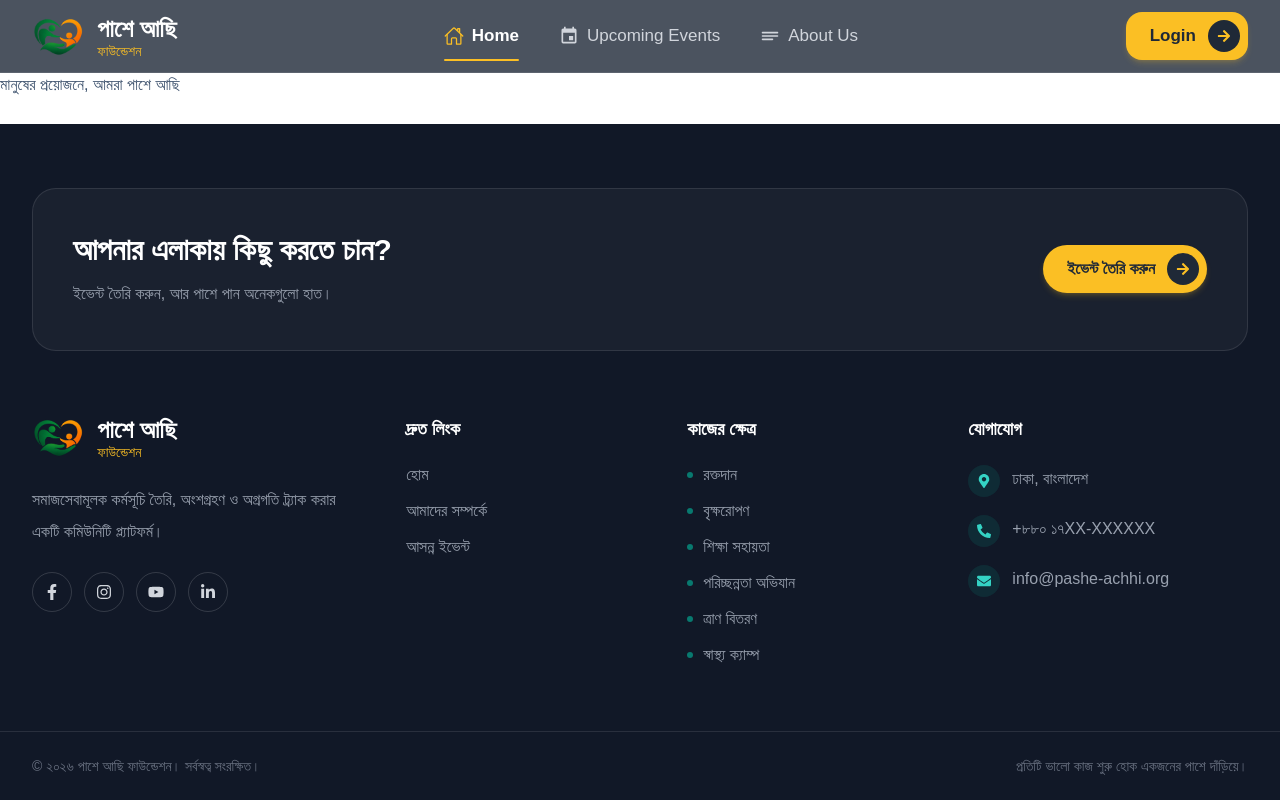
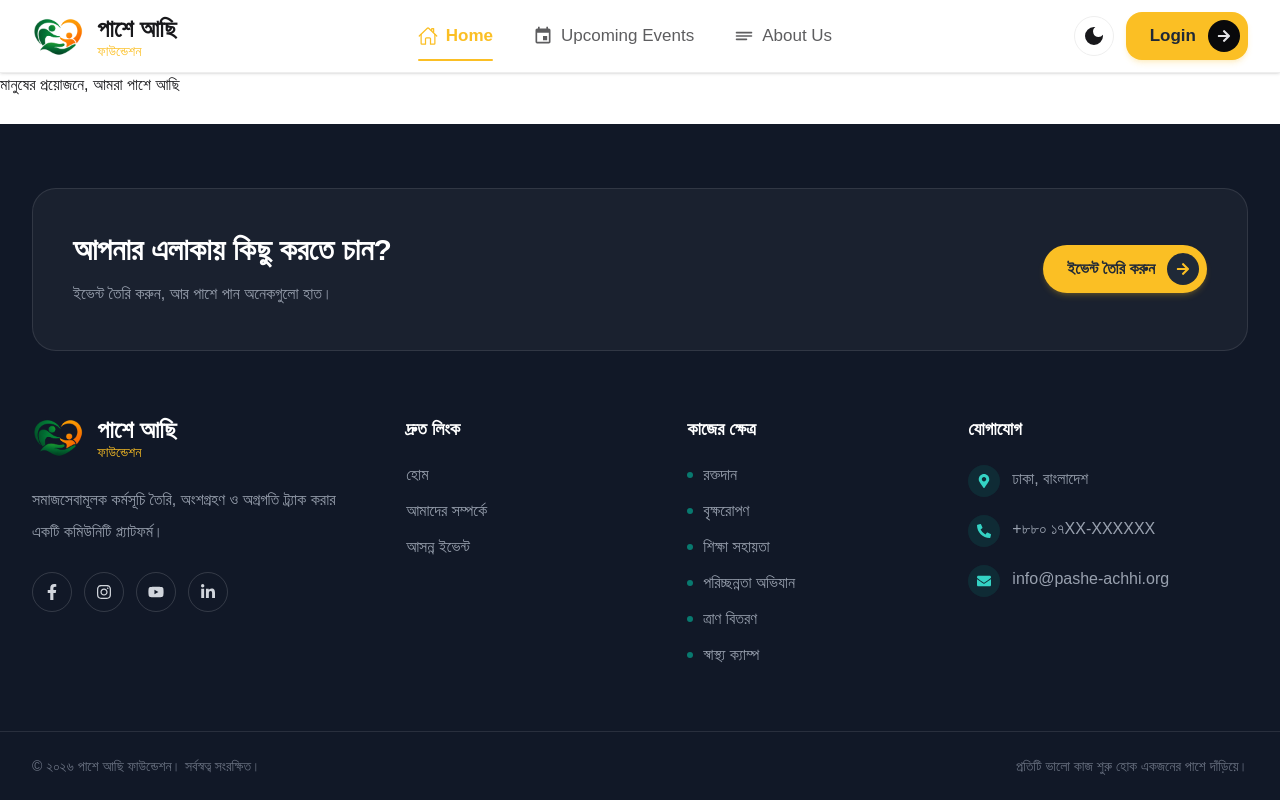
Before and after one commit to azadul-islam-git/pashe-achi-client, a Next.js app: page / in a window 1280 px wide. Built offline with nearby package versions, Linux system fonts and the light colour scheme; a web font is replaced by a local one.

Commit message:
dark mode added

```diff
--- a/package.json
+++ b/package.json
@@ -10,6 +10,7 @@
   },
   "dependencies": {
     "next": "16.4.5",
+    "next-themes": "^0.4.6",
     "react": "19.3.0",
     "react-dom": "19.3.0",
     "react-icons": "^5.7.0"
--- a/src/app/globals.css
+++ b/src/app/globals.css
@@ -2,6 +2,11 @@
 @plugin "daisyui" {
   themes:
     light --default,
-    dark --prefersdark,
-    winter;
+    dark;
 }
+
+[data-theme="light"],
+[data-theme="dark"] {
+  --color-primary: #fbbf24;
+  --color-primary-content: #1f2937;
+}
--- a/src/app/layout.tsx
+++ b/src/app/layout.tsx
@@ -3,6 +3,7 @@ import { Anek_Bangla } from "next/font/google";
 import "./globals.css";
 import Navbar from "@/components/Navbar";
 import Footer from "@/components/Footer";
+import ThemeProvider from "./providers/ThemeProvider";
 
 const anekBangla = Anek_Bangla({
   variable: "--font-geist-sans",
@@ -18,13 +19,19 @@ export default function RootLayout({ children }: LayoutProps<"/">) {
   return (
     <html
       lang="en"
-      data-theme="winter"
+      suppressHydrationWarning
       className={`${anekBangla.className}  h-full antialiased`}
     >
       <body className="min-h-full flex flex-col">
-        <Navbar />
-        <div className="flex-1">{children}</div>
-        <Footer />
+        <ThemeProvider
+          attribute="data-theme"
+          defaultTheme="light"
+          enableSystem={false}
+        >
+          <Navbar />
+          <div className="flex-1">{children}</div>
+          <Footer />
+        </ThemeProvider>
       </body>
     </html>
   );
--- /dev/null
+++ b/src/app/providers/ThemeProvider.tsx
@@ -0,0 +1,14 @@
+"use client";
+
+import { ThemeProvider as NextThemesProvider } from "next-themes";
+import type { ThemeProviderProps } from "next-themes";
+
+const ThemeProvider = ({ children, ...props }: ThemeProviderProps) => {
+  return (
+    <NextThemesProvider {...props} storageKey="pashe-achi-theme">
+      {children}
+    </NextThemesProvider>
+  );
+};
+
+export default ThemeProvider;
--- a/src/components/Navbar.tsx
+++ b/src/components/Navbar.tsx
@@ -7,6 +7,7 @@ import { MdClose } from "react-icons/md";
 import { FaArrowRight } from "react-icons/fa";
 import { FiMenu } from "react-icons/fi";
 import Navlinks from "./shared/Navlinks";
+import ThemeToggle from "./shared/ThemeToggle";
 
 const navLinks = [
   { name: "Home", href: "/", icon: "home" as const },
@@ -20,7 +21,7 @@ const navLinks = [
 
 const Navbar = () => {
   return (
-    <nav className="sticky top-0 z-50 w-full border-b border-white/10 bg-[#1F2937]/90 backdrop-blur-md supports-backdrop-filter:bg-[#1F2937]/80">
+    <nav className="sticky top-0 z-50 w-full border-b border-base-300 bg-base-100/95 text-base-content shadow-sm backdrop-blur-md transition-colors duration-300">
       <div className="mx-auto flex max-w-[1600px] items-center justify-between px-5 py-3 sm:px-8">
         {/* Logo */}
         <Link
@@ -37,7 +38,7 @@ const Navbar = () => {
           />
 
           <div className="flex flex-col">
-            <span className="text-xl font-bold leading-tight text-white sm:text-2xl">
+            <span className="text-xl font-bold leading-tight text-base-content sm:text-2xl">
               পাশে আছি
             </span>
             <span className="text-xs leading-none text-[#FBBF24] sm:text-sm">
@@ -54,34 +55,44 @@ const Navbar = () => {
         </div>
 
         {/* Tablet and Desktop Login Button */}
+        <div className="hidden items-center gap-3 md:flex">
+          <ThemeToggle />
           <Link
             href="/login"
-          className="group hidden items-center gap-3 rounded-2xl bg-[#FBBF24] py-2 pl-6 pr-2 text-base font-semibold text-[#1F2937] shadow-md shadow-[#FBBF24]/20 transition-all duration-200 hover:-translate-y-0.5 hover:bg-[#FCD34D] hover:shadow-lg hover:shadow-[#FBBF24]/40 active:translate-y-0 active:scale-[0.97] focus-visible:outline-none focus-visible:ring-2 focus-visible:ring-white focus-visible:ring-offset-2 focus-visible:ring-offset-[#1F2937] md:flex lg:text-[17px]"
+            className="group hidden items-center gap-3 rounded-2xl bg-[#FBBF24] py-2 pl-6 pr-2 text-base font-semibold text-[#1F2937] shadow-md shadow-[#FBBF24]/20 transition-all duration-200 hover:-translate-y-0.5 hover:bg-[#FCD34D] hover:shadow-lg hover:shadow-[#FBBF24]/40 active:translate-y-0 active:scale-[0.97] focus-visible:outline-none focus-visible:ring-2 focus-visible:ring-white focus-visible:ring-offset-2 focus-visible:ring-offset-base-100 md:flex lg:text-[17px]"
           >
             Login
-          <span className="flex h-8 w-8 items-center justify-center rounded-2xl bg-[#1F2937] text-[#FBBF24] transition-transform duration-200 group-hover:translate-x-0.5">
+            <span className="flex h-8 w-8 items-center justify-center rounded-2xl bg-neutral text-neutral-content transition-transform duration-200 group-hover:translate-x-0.5">
               <FaArrowRight className="h-3.5 w-3.5 transition-transform duration-200 group-hover:translate-x-0.5" />
             </span>
           </Link>
+        </div>
 
         {/* Mobile Menu */}
         <details className="group relative md:hidden">
           <summary
             aria-label="Toggle navigation menu"
-            className="flex cursor-pointer list-none items-center justify-center rounded-lg p-2 text-white transition-colors hover:bg-white/10 focus-visible:outline-none focus-visible:ring-2 focus-visible:ring-[#FBBF24] group-open:bg-white/10 [&::-webkit-details-marker]:hidden"
+            className="flex cursor-pointer list-none items-center justify-center rounded-lg p-2  transition-colors text-base-content hover:bg-base-200 focus-visible:outline-none focus-visible:ring-2 focus-visible:ring-[#FBBF24] group-open:bg-white/10 [&::-webkit-details-marker]:hidden"
           >
             <FiMenu className="h-7 w-7 group-open:hidden" />
             <MdClose className="hidden h-7 w-7 group-open:block" />
           </summary>
 
           {/* Mobile Dropdown Menu */}
-          <div className="absolute right-0 top-full z-50 mt-4 w-[min(90vw,320px)] rounded-2xl border border-white/10 bg-[#1F2937] p-3 shadow-2xl shadow-black/40">
+          <div className="absolute right-0 top-full z-50 mt-3 w-[min(90vw,320px)] rounded-2xl border border-base-300 bg-base-100 p-3 text-base-content shadow-2xl shadow-black/10">
             <div className="flex flex-col gap-1">
               {navLinks.map((link) => (
                 <Navlinks key={link.name} {...link} variant="mobile" />
               ))}
 
               <div className="my-2 h-px bg-white/10" />
+              <div className="flex items-center justify-between rounded-xl px-4 py-3">
+                <span className="text-sm font-medium text-base-content">
+                  Theme
+                </span>
+
+                <ThemeToggle />
+              </div>
 
               <Link
                 href="/login"
--- a/src/components/shared/Navlinks.tsx
+++ b/src/components/shared/Navlinks.tsx
@@ -36,13 +36,13 @@ const Navlinks = ({ href, name, icon, variant = "desktop" }: NavLinkProps) => {
     variant === "mobile"
       ? `rounded-xl px-4 py-3 ${
           isActive
-            ? "bg-white/10 font-semibold text-[#FBBF24]"
-            : "text-gray-300 hover:bg-white/5 hover:text-white"
+            ? "bg-primary/10 font-semibold text-primary"
+            : "text-base-content/70 hover:bg-base-200 hover:text-base-content"
         }`
       : `relative rounded-md py-2 lg:text-[17px] after:absolute after:inset-x-0 after:-bottom-1 after:h-0.5 after:origin-left after:rounded-full after:bg-[#FBBF24] after:transition-transform ${
           isActive
-            ? "font-semibold text-white after:scale-x-100"
-            : "text-gray-300 hover:text-white after:scale-x-0 hover:after:scale-x-100"
+            ? "font-semibold text-primary after:scale-x-100"
+            : "text-base-content/70 hover:text-base-content after:scale-x-0 hover:after:scale-x-100"
         }`;
 
   return (
@@ -51,9 +51,7 @@ const Navlinks = ({ href, name, icon, variant = "desktop" }: NavLinkProps) => {
       aria-current={isActive ? "page" : undefined}
       className={`${base} ${styles}`}
     >
-      <Icon
-        className={`h-5 w-5 shrink-0 ${isActive ? "text-[#FBBF24]" : ""}`}
-      />
+      <Icon className={`h-5 w-5 shrink-0 ${isActive ? "text-primary" : ""}`} />
       {name}
     </Link>
   );
--- /dev/null
+++ b/src/components/shared/ThemeToggle.tsx
@@ -0,0 +1,26 @@
+"use client";
+
+import { useTheme } from "next-themes";
+import { MdDarkMode } from "react-icons/md";
+
+const ThemeToggle = () => {
+  const { resolvedTheme, setTheme } = useTheme();
+
+  const toggleTheme = () => {
+    setTheme(resolvedTheme === "dark" ? "light" : "dark");
+  };
+
+  return (
+    <button
+      type="button"
+      onClick={toggleTheme}
+      aria-label="Toggle theme"
+      title="Toggle theme"
+      className="btn btn-circle btn-ghost border border-base-300 text-base-content transition-all duration-200 hover:bg-base-200"
+    >
+      <MdDarkMode className="h-6 w-6" />
+    </button>
+  );
+};
+
+export default ThemeToggle;
```
Also changed, not shown: src/app/about/page.tsx (+14 -10 lines), 1 other file (tests, documents, lock files or other folders). Lines whose indentation alone changed are shown as unchanged.
